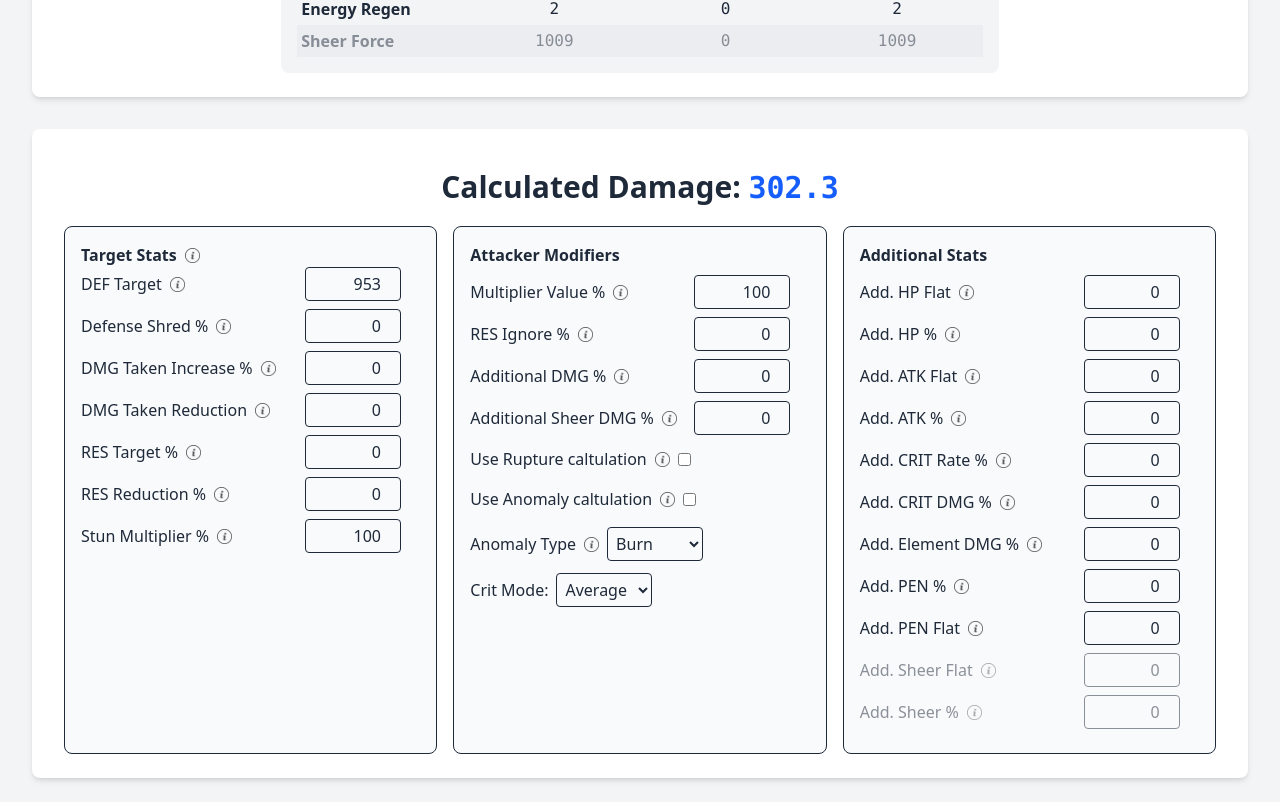
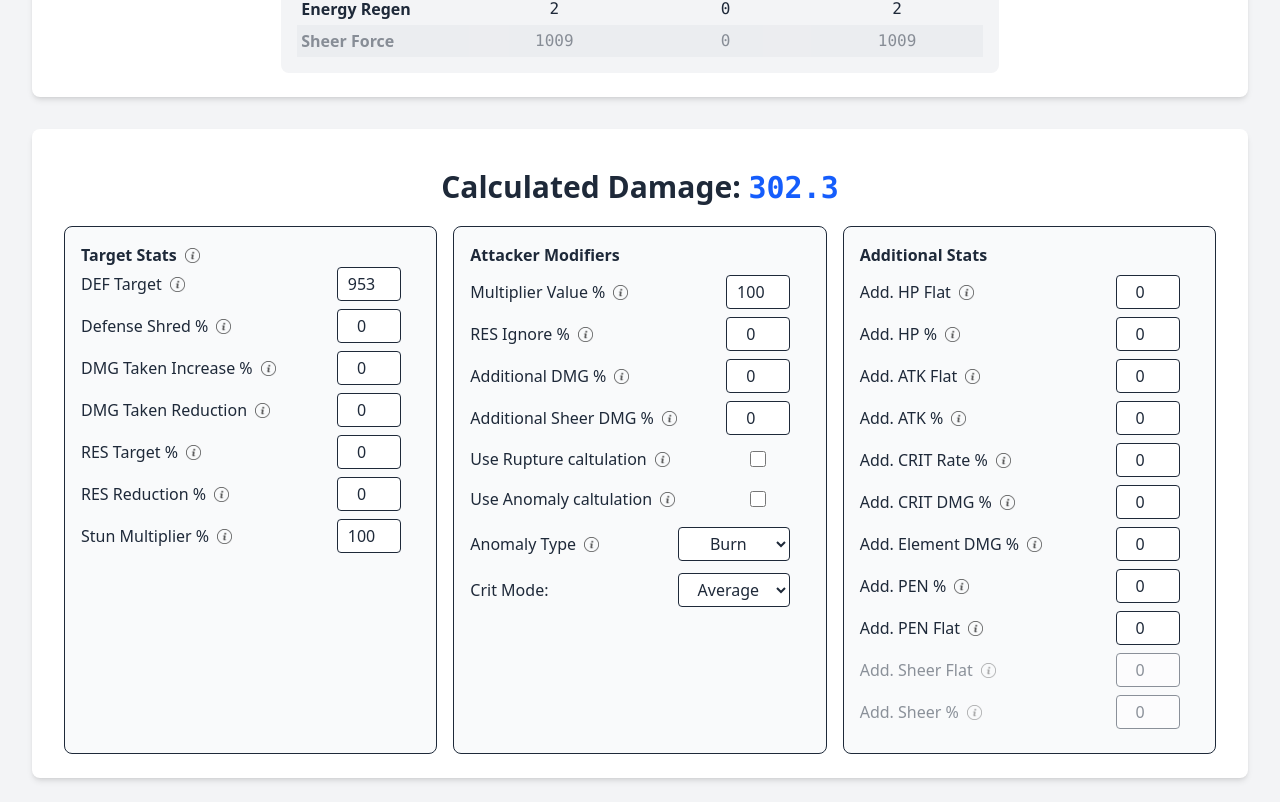
Before and after one commit to gigachadthegreat/zzzstatcalculator, a React (Vite) app: page / in a window 1280 px wide. Shown: the part 1263-2065 px from the top of the page. Built offline with nearby package versions, Linux system fonts and the light colour scheme.

Commit message:
fix: unify styling

```diff
--- a/src/components/DamageCalculator.tsx
+++ b/src/components/DamageCalculator.tsx
@@ -417,18 +417,18 @@ function DamageCalculator({
                             inputValue={additionalSheerDmgBonusMultiplierAttacker}
                         />
                     </div>
-                    <div className="flex items-center gap-2 mb-2 py-1">
+                    <div className="flex items-center gap-2 mb-2 py-1 w-80 justify-between pr-6">
                         <LabelWithInfo
                             labelText={"Use Rupture caltulation"}
                             infoText={"Use Sheerforce in Damage calculation instead of Attack"}
                         />
-                        <input checked={isRupture} onChange={(e) => setIsRupture(e.target.checked)} type="checkbox" />
+                        <input className="h-4 w-4" checked={isRupture} onChange={(e) => setIsRupture(e.target.checked)} type="checkbox" />
                     </div>
-                    <div className="flex items-center gap-2 mb-2 py-1">
+                    <div className="flex items-center gap-2 mb-2 py-1 w-80 justify-between  pr-6">
                         <LabelWithInfo labelText={"Use Anomaly caltulation"} infoText={"Use Anomalydamage in Damage calculation"} />
-                        <input checked={isAnomaly} onChange={(e) => setIsAnomaly(e.target.checked)} type="checkbox" />
+                        <input className="h-4 w-4" checked={isAnomaly} onChange={(e) => setIsAnomaly(e.target.checked)} type="checkbox" />
                     </div>
-                    <div className="flex items-center gap-2 mb-2 py-1">
+                    <div className="flex items-center gap-2 mb-2 py-1 w-80 justify-between">
                         <LabelWithInfo
                             labelText={"Anomaly Type"}
                             infoText={"The attribute/element of the anomaly. Affects Damage calculation"}
@@ -436,7 +436,7 @@ function DamageCalculator({
                         <select
                             value={anomalyType}
                             onChange={(e) =>setAnomalyType(e.target.value as keyof typeof AnomalyMultipliers)} // prettier-ignore
-                            className="p-1 border rounded w-24"
+                            className="p-1 border rounded bg-white w-28 text-center"
                         >
                             {Object.keys(AnomalyMultipliers).map((key) => (
                                 <option value={key} key={key}>
@@ -445,12 +445,12 @@ function DamageCalculator({
                             ))}
                         </select>{" "}
                     </div>
-                    <div className="flex items-center gap-2 mb-2">
+                    <div className="flex items-center gap-2 mb-2 w-80 justify-between">
                         <label>Crit Mode:</label>
                         <select
                             value={critMode}
                             onChange={(e) => setCritMode(e.target.value as "avg" | "crit" | "noCrit")} // prettier-ignore
-                            className="p-1 border rounded w-24"
+                            className="p-1 border rounded bg-white w-28 text-center"
                         >
                             <option value="avg">Average</option>
                             <option value="crit">Always Crit</option>
--- a/src/components/LabelWithTextInput.tsx
+++ b/src/components/LabelWithTextInput.tsx
@@ -21,7 +21,7 @@ function LabelWithTextInput({
                 type="number"
                 value={inputValue}
                 onChange={(e) => onInputChange(Number(e.target.value))} // prettier-ignore
-                className="p-1 border rounded w-24 text-right"
+                className="p-1 border rounded bg-white w-16 text-center"
             />
         </div>
     );
--- a/src/components/StatCalculator.tsx
+++ b/src/components/StatCalculator.tsx
@@ -150,6 +150,7 @@ function StatCalculator({
                         <h2 className="text-xl font-bold mb-4">Drive Stats</h2>
                         <div className="grid grid-cols-1 sm:grid-cols-2 gap-4">
                             <div className="flex items-center gap-2">
+                                <label htmlFor="drive1">Drive 1 enabled</label>
                                 <input
                                     id="drive1"
                                     type="checkbox"
@@ -157,9 +158,9 @@ function StatCalculator({
                                     checked={selectedDrives.drive1Enabled}
                                     onChange={() => handleDriveChange("drive1Enabled", !selectedDrives.drive1Enabled)}
                                 />
-                                <label htmlFor="drive1">Drive 1 enabled</label>
                             </div>
                             <div className="flex items-center gap-2">
+                                <label htmlFor="drive2">Drive 2 enabled</label>
                                 <input
                                     id="drive2"
                                     type="checkbox"
@@ -167,9 +168,9 @@ function StatCalculator({
                                     checked={selectedDrives.drive2Enabled}
                                     onChange={() => handleDriveChange("drive2Enabled", !selectedDrives.drive2Enabled)}
                                 />
-                                <label htmlFor="drive2">Drive 2 enabled</label>
                             </div>
                             <div className="flex items-center gap-2">
+                                <label htmlFor="drive3">Drive 3 enabled</label>
                                 <input
                                     id="drive3"
                                     type="checkbox"
@@ -177,7 +178,6 @@ function StatCalculator({
                                     checked={selectedDrives.drive3Enabled}
                                     onChange={() => handleDriveChange("drive3Enabled", !selectedDrives.drive3Enabled)}
                                 />
-                                <label htmlFor="drive3">Drive 3 enabled</label>
                             </div>
                         </div>
                         <div className="grid grid-cols-1 sm:grid-cols-2 gap-4 mt-4">
```
